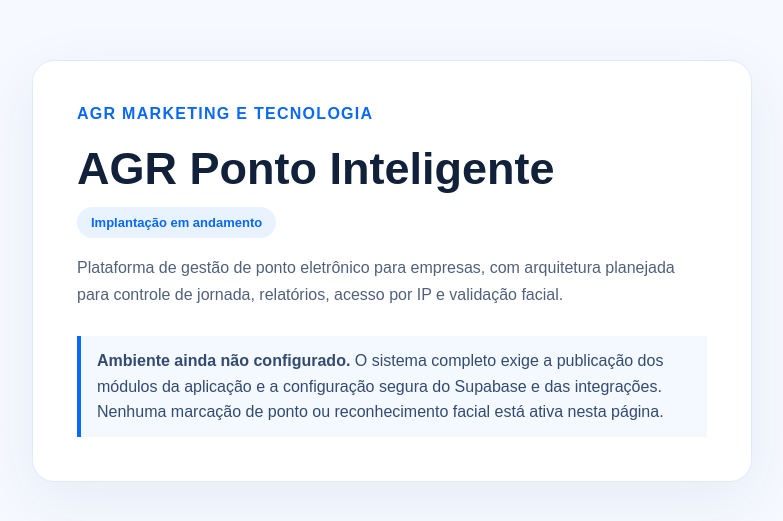
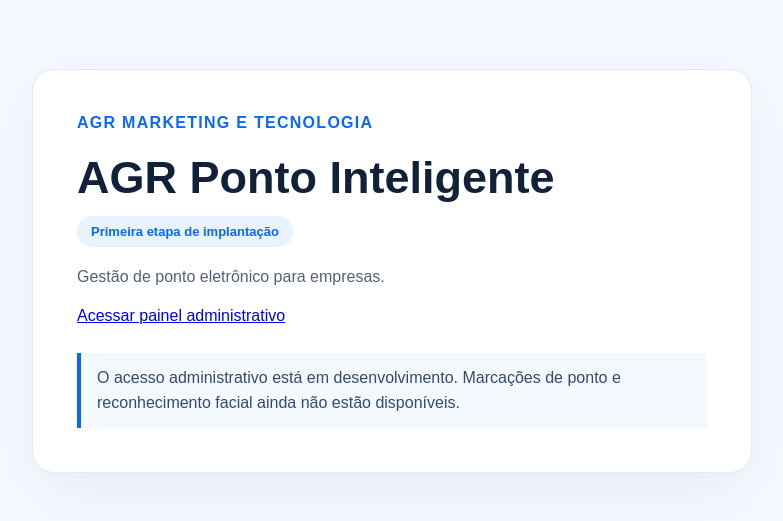
Before and after one commit to m4nozk33-hash/puta-que-pario-, a Next.js app: page / in a window 1280 px wide. Shown: the part 129-650 px from the top of the page, without its empty margins (248-1031 px from the left). Built offline with nearby package versions, Linux system fonts and the light colour scheme.

Commit message:
feat(auth): expose admin login entry

```diff
--- a/src/app/page.tsx
+++ b/src/app/page.tsx
@@ -1,9 +1,4 @@
+import Link from 'next/link'
 export default function Home() {
-  return <main><section className="card">
-    <div className="brand">AGR MARKETING E TECNOLOGIA</div>
-    <h1>AGR Ponto Inteligente</h1>
-    <span className="tag">Implantação em andamento</span>
-    <p>Plataforma de gestão de ponto eletrônico para empresas, com arquitetura planejada para controle de jornada, relatórios, acesso por IP e validação facial.</p>
-    <div className="notice"><strong>Ambiente ainda não configurado.</strong> O sistema completo exige a publicação dos módulos da aplicação e a configuração segura do Supabase e das integrações. Nenhuma marcação de ponto ou reconhecimento facial está ativa nesta página.</div>
-  </section></main>
+ return <main><section className="card"><div className="brand">AGR MARKETING E TECNOLOGIA</div><h1>AGR Ponto Inteligente</h1><span className="tag">Primeira etapa de implantação</span><p>Gestão de ponto eletrônico para empresas.</p><Link className="button" href="/login">Acessar painel administrativo</Link><div className="notice">O acesso administrativo está em desenvolvimento. Marcações de ponto e reconhecimento facial ainda não estão disponíveis.</div></section></main>
 }
```
